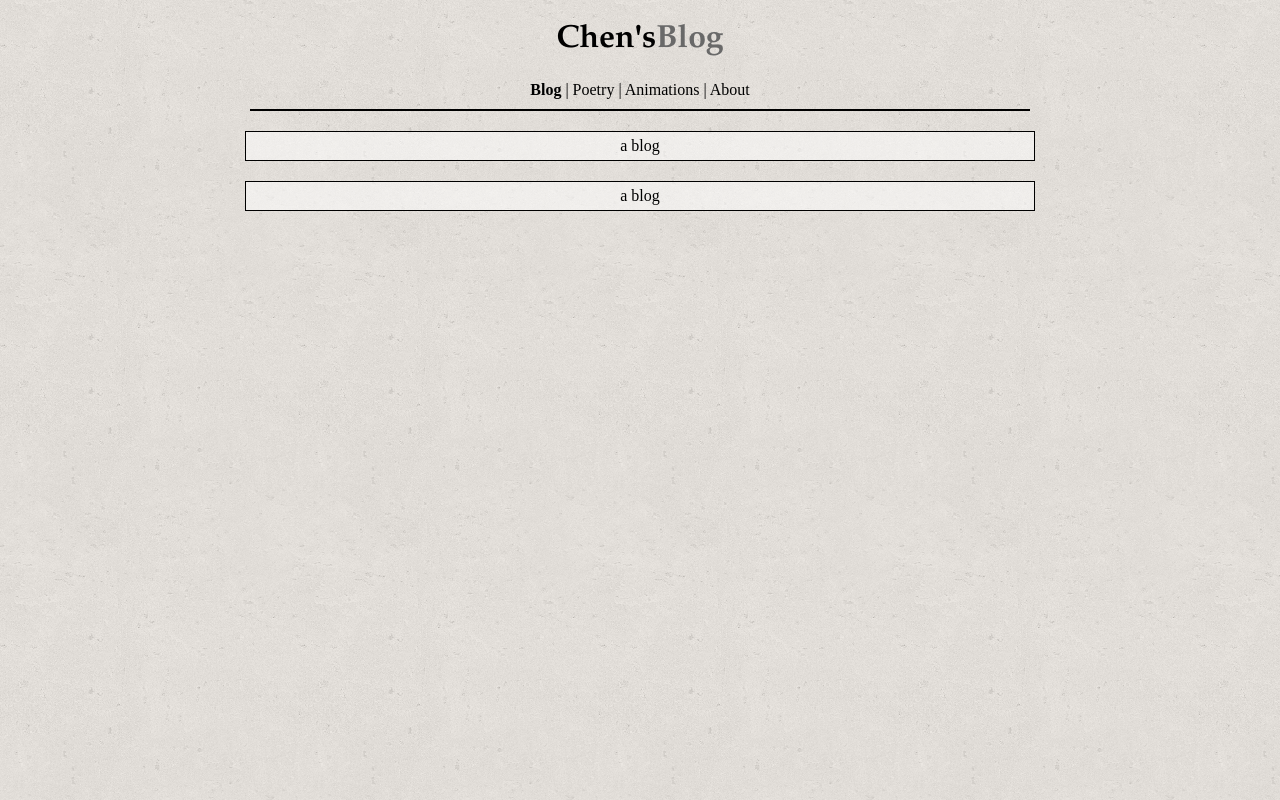
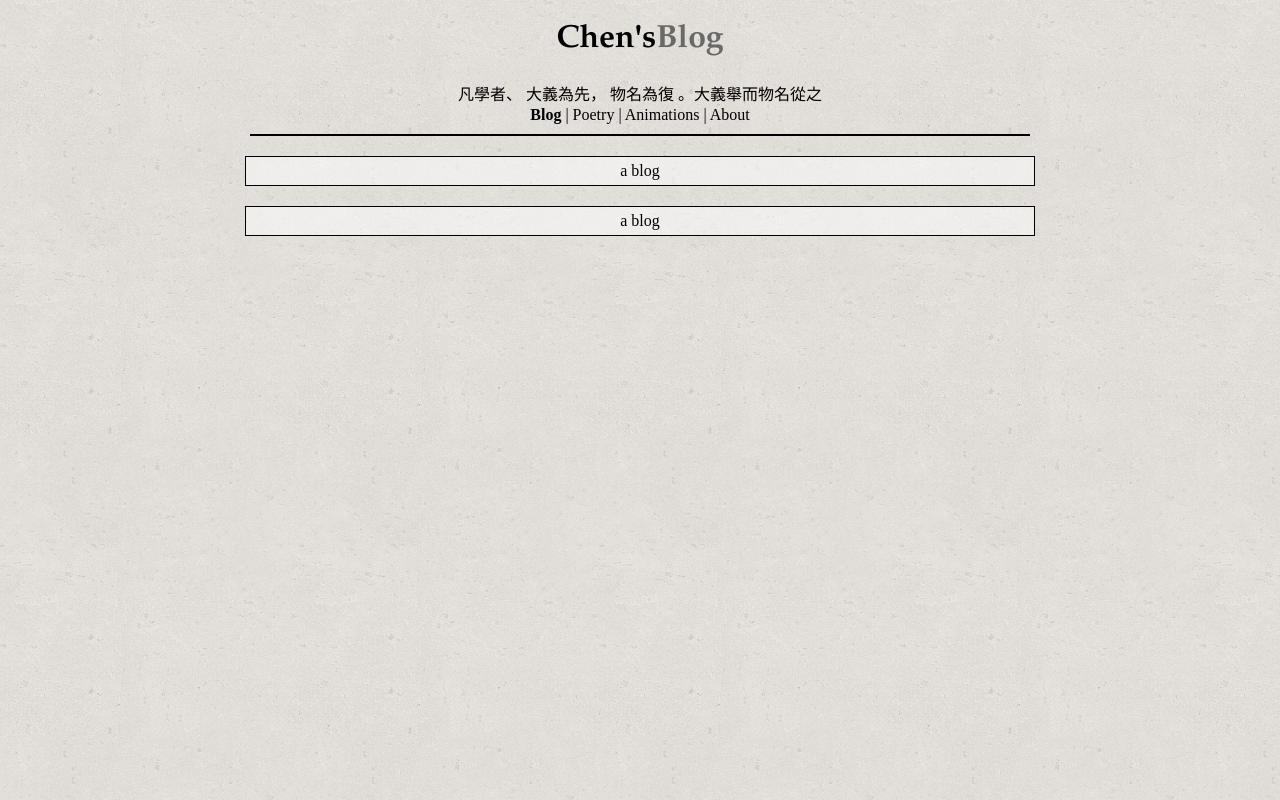
Before and after one commit to chenrongL/chenrongL.github.io, a plain HTML site: page index.html in a window 1280 px wide. Drawn offline with Linux system fonts and the light colour scheme; files whose address does not match are found by name.

Commit message:
Update index.html

```diff
--- a/index.html
+++ b/index.html
@@ -27,6 +27,7 @@
 
 <div class="heading" >
 <h1>Chen's<strong style="color:dimgrey">Blog</strong></h1>
+  凡學者、 大義為先， 物名為復 。大義舉而物名從之
 </div>
 <div class="mainbox">
 <div class="content">
```
